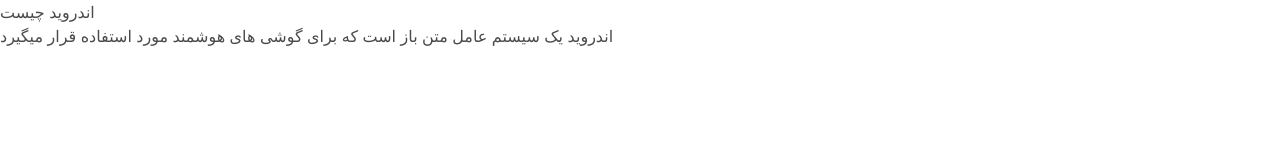
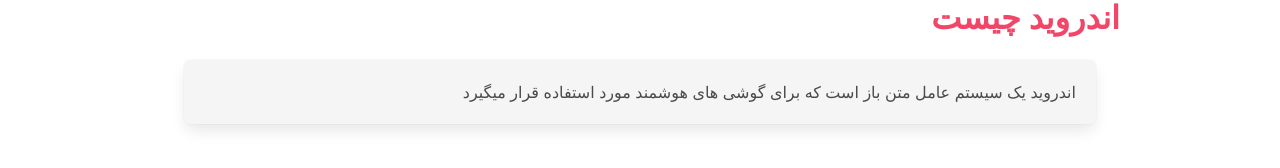
Before and after one commit to nikzad-avasam/android, a plain HTML site: page index.html in a window 1280 px wide. Drawn offline with Linux system fonts and the light colour scheme.

Commit message:
Update index.html

```diff
--- a/index.html
+++ b/index.html
@@ -1,13 +1,13 @@
 <!DOCTYPE html>
-<html lang="fa" dir="rl">
+<html lang="fa" dir="rtl">
   <head>
     <title>Title of the document</title>
   </head>
   <link rel="stylesheet" href="css/app.css">
-  <body>
+  <body class="container is-max-desktop">
 
-    <h1>اندروید چیست</h1>
-    <p>اندروید یک سیستم عامل متن باز است که برای گوشی های هوشمند مورد استفاده قرار میگیرد</p>
+    <h1 class="title has-text-danger">اندروید چیست</h1>
+    <p class="box m-5 has-background-light">اندروید یک سیستم عامل متن باز است که برای گوشی های هوشمند مورد استفاده قرار میگیرد</p>
 
   </body>
 </html>
```
